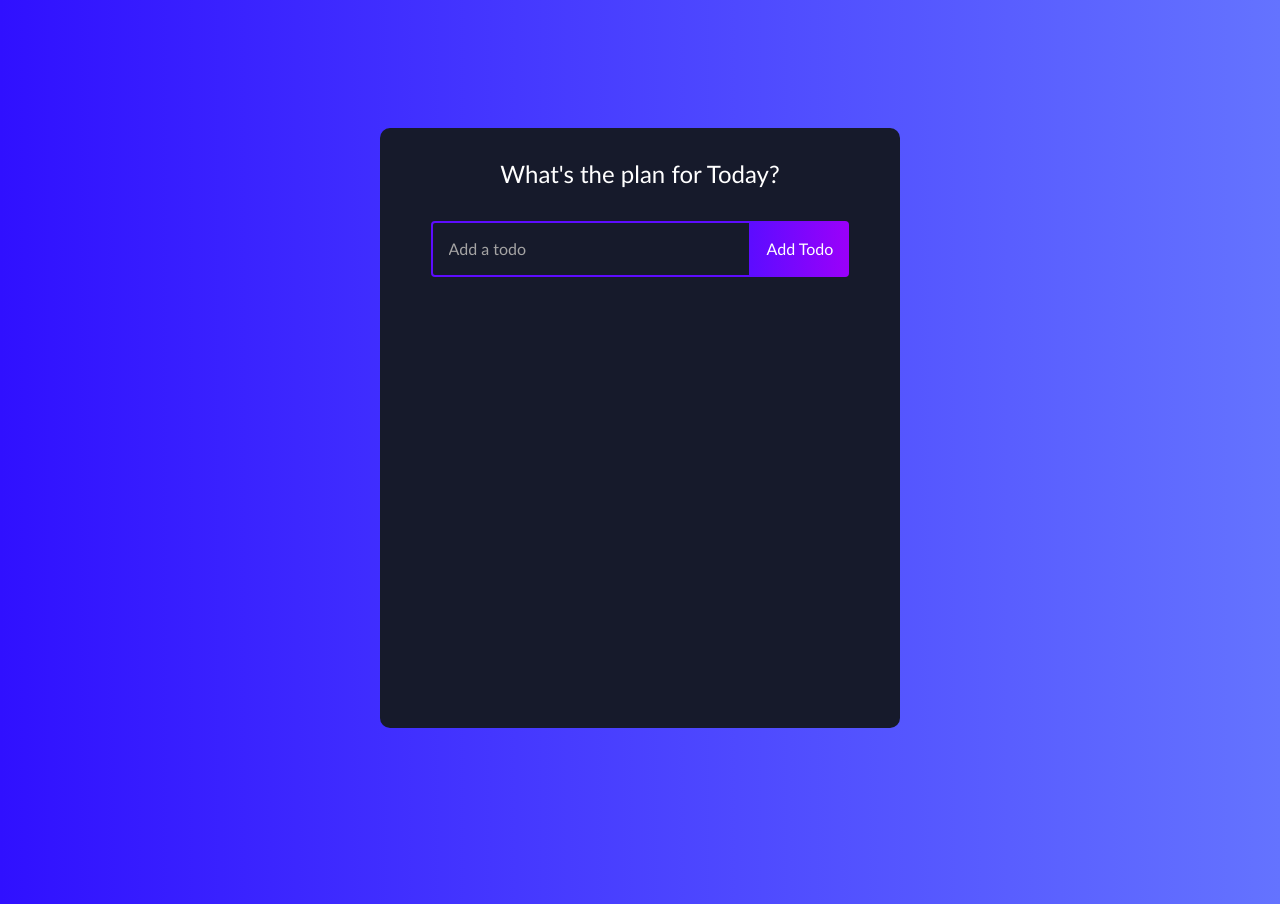
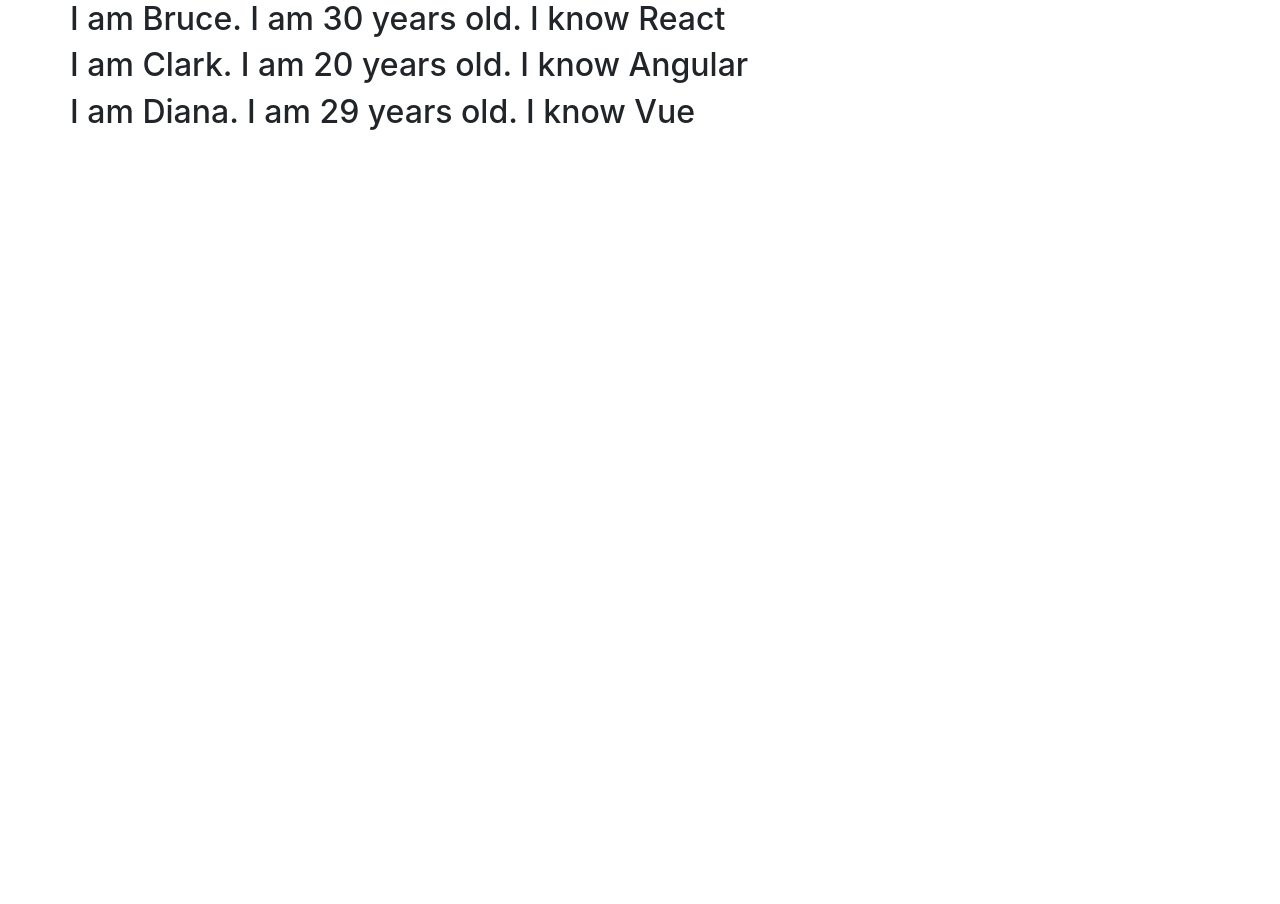
Before and after one commit to yogi721/react-tutorials, a React (Create React App) app: page / in a window 1280 px wide. After the commit the page ends 800 px from the top, so only its background shows below. Built offline with nearby package versions, Linux system fonts and the light colour scheme.

Commit message:
Lists in React

```diff
--- a/src/App.js
+++ b/src/App.js
@@ -1,6 +1,6 @@
 // import IndexTyping from './components/typing/IndexTyping';
-// import IndexTutorial from './components/tutorial1/IndexTutorial';
-import IndexTodo from './components/todo/IndexTodo';
+import IndexTutorial from './components/tutorial1/IndexTutorial';
+// import IndexTodo from './components/todo/IndexTodo';
 
 
 function App() {
@@ -8,9 +8,9 @@
   return (
     <div className="container mb-5 mb-5">
       <div className="row">
-        {/* <IndexTutorial />
-        <IndexTyping /> */}
-        <IndexTodo />
+        <IndexTutorial />
+        {/* <IndexTyping /> */}
+        {/* <IndexTodo /> */}
       </div>
     </div>
   );
--- a/src/components/tutorial1/IndexTutorial.js
+++ b/src/components/tutorial1/IndexTutorial.js
@@ -1,22 +1,22 @@
 import React from 'react'
-import Counter from './Counter';
-import EventBind from './EventBind';
-import FunctionClick from './FunctionClick';
-import Greeting from './Greeting';
-import NameList from './NameList';
-import ParentComp from './ParentComp';
-import UserGreeting from './UserGreeting';
+// import Counter from './Counter';
+// import EventBind from './EventBind';
+// import FunctionClick from './FunctionClick';
+// import Greeting from './Greeting';
+// import ParentComp from './ParentComp';
+// import UserGreeting from './UserGreeting';
+import NameList from './ListRendering/NameList';
 
 
 function IndexTutorial() {
     return (
         <div>
-            <Counter />
+            {/* <Counter />
             <Greeting name="Mehdi" heroName="speedy man" />
             <FunctionClick />
             <EventBind />
             <ParentComp />
-            <UserGreeting />
+            <UserGreeting /> */}
             <NameList />
         </div>
     )
--- /dev/null
+++ b/src/components/tutorial1/ListRendering/NameList.js
@@ -0,0 +1,38 @@
+import React from 'react'
+
+function NameList() {
+    // const names = ['Bruce', 'Clarck', 'Diana']
+    // const nameList = names.map(name => <h2> {name} </h2>)
+
+    // return <div>{nameList} </div>
+
+    const persons = [
+        {
+            id: 1,
+            name: 'Bruce',
+            age: 30,
+            skill: 'React'
+        },
+        {
+            id: 2,
+            name: 'Clark',
+            age: 20,
+            skill: 'Angular'
+        },
+        {
+            id: 3,
+            name: 'Diana',
+            age: 29,
+            skill: 'Vue'
+        }
+    ]
+
+    const personList = persons.map(persone => (
+        <h2>I am {persone.name}. I am {persone.age} years old. I know {persone.skill} </h2>
+    ))
+    return <div> {personList} </div>
+
+
+}
+
+export default NameList
```
Also changed, not shown: src/components/tutorial1/NameList.js (deleted, +0 -10 lines).
